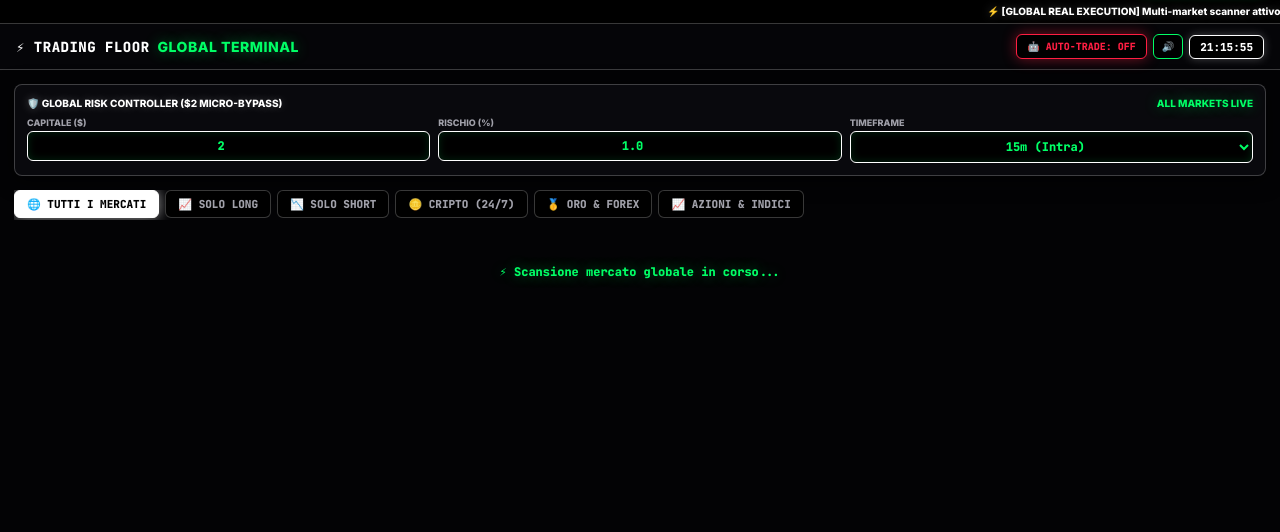
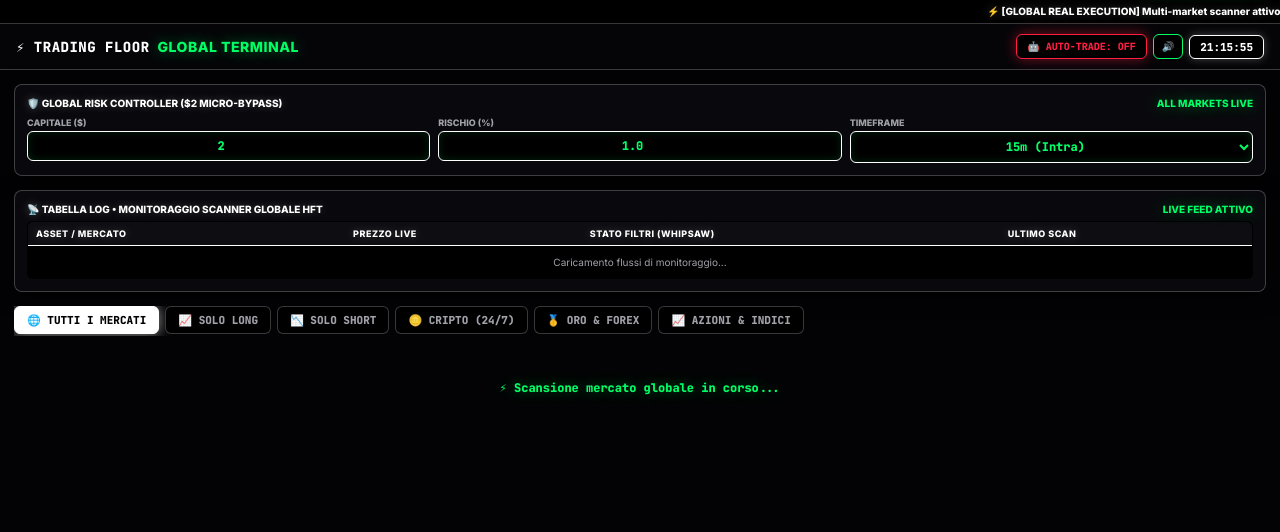
Before and after one commit to fabiocaputo389-ship-it/segnali-ai-telegram, a Flask app: page / in a window 1280 px wide. Shown: the part 39-571 px from the top of the page. Run offline with Flask 3, Linux system fonts and the light colour scheme; some libraries are stand-ins or nearby versions.

Commit message:
Update index.html

```diff
--- a/templates/index.html
+++ b/templates/index.html
@@ -137,7 +137,7 @@
         </div>
     </div>
 
-    <!-- TAB 1: SALA SEGNALI LIVE -->
+    <!-- TAB 1: SALA SEGNALI LIVE + TABELLA LOG DI MONITORAGGIO -->
     <div id="tab-segnali" class="tab-content active">
         <div class="risk-panel">
             <div class="risk-header">
@@ -161,6 +161,31 @@
                         <option value="1h">1h (Swing)</option>
                     </select>
                 </div>
+            </div>
+        </div>
+
+        <!-- TABELLA LOG DI TELEMETRIA SCANNER IN TEMPO REALE -->
+        <div class="risk-panel">
+            <div class="risk-header" style="margin-bottom:6px;">
+                <span>📡 Tabella Log • Monitoraggio Scanner Globale HFT</span>
+                <span style="color:var(--neon-green); text-shadow:var(--glow-green);">Live Feed Attivo</span>
+            </div>
+            <div style="max-height: 180px; overflow-y: auto;">
+                <table class="vip-table" style="margin-bottom:0;">
+                    <thead>
+                        <tr>
+                            <th>Asset / Mercato</th>
+                            <th>Prezzo Live</th>
+                            <th>Stato Filtri (Whipsaw)</th>
+                            <th>Ultimo Scan</th>
+                        </tr>
+                    </thead>
+                    <tbody id="telemetry-log-container">
+                        <tr>
+                            <td colspan="4" style="text-align:center; color:var(--white-dim); padding:10px;">Caricamento flussi di monitoraggio...</td>
+                        </tr>
+                    </tbody>
+                </table>
             </div>
         </div>
 
@@ -289,6 +314,26 @@
             if (data.mode) modeLbl.innerText = data.mode;
         }
 
+        async function refreshTelemetryLog() {
+            try {
+                const res = await fetch('/api/telemetry/scans');
+                const scans = await res.json();
+                const container = document.getElementById('telemetry-log-container');
+                if (!scans || scans.length === 0) {
+                    container.innerHTML = `<tr><td colspan="4" style="text-align:center; color:var(--white-dim); padding:10px;">In attesa di scansione mercati...</td></tr>`;
+                    return;
+                }
+                container.innerHTML = scans.map(s => `
+                    <tr>
+                        <td><strong>${s.name}</strong> <span style="color:var(--white-dim); font-size:8px;">(${s.category})</span></td>
+                        <td style="font-family:'JetBrains Mono',monospace; color:var(--white);">${s.price}</td>
+                        <td style="color:${s.whipsaw.includes('Bloccato') ? 'var(--neon-red)' : 'var(--neon-green)'};">${s.whipsaw}</td>
+                        <td style="color:var(--white-dim);">${s.timestamp}</td>
+                    </tr>
+                `).join('');
+            } catch (e) {}
+        }
+
         async function refreshPositions() {
             try {
                 const res = await fetch('/api/autotrade/status');
@@ -365,9 +410,11 @@
                 renderSymbols();
                 loadSignals();
                 refreshPositions();
+                refreshTelemetryLog();
                 setInterval(() => {
                     loadSignals();
                     refreshPositions();
+                    refreshTelemetryLog();
                 }, 15000);
             } catch (e) {}
         }
@@ -395,6 +442,7 @@
                 currentSignals = newSignals;
                 renderSignals();
                 refreshPositions();
+                refreshTelemetryLog();
             } catch (e) {
                 document.getElementById('signals-container').innerHTML = `
                     <div style="background:var(--bg-card); border:1px solid var(--neon-red); border-radius:8px; padding:20px; text-align:center; box-shadow:var(--glow-red);">
```
